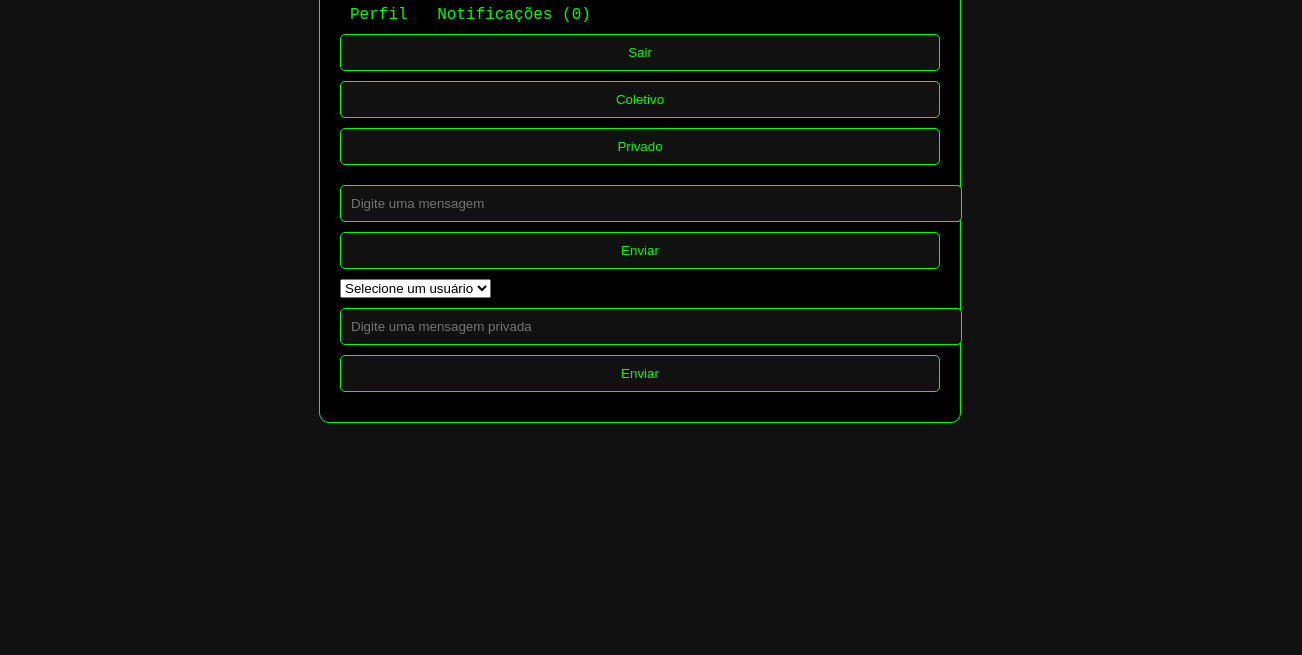
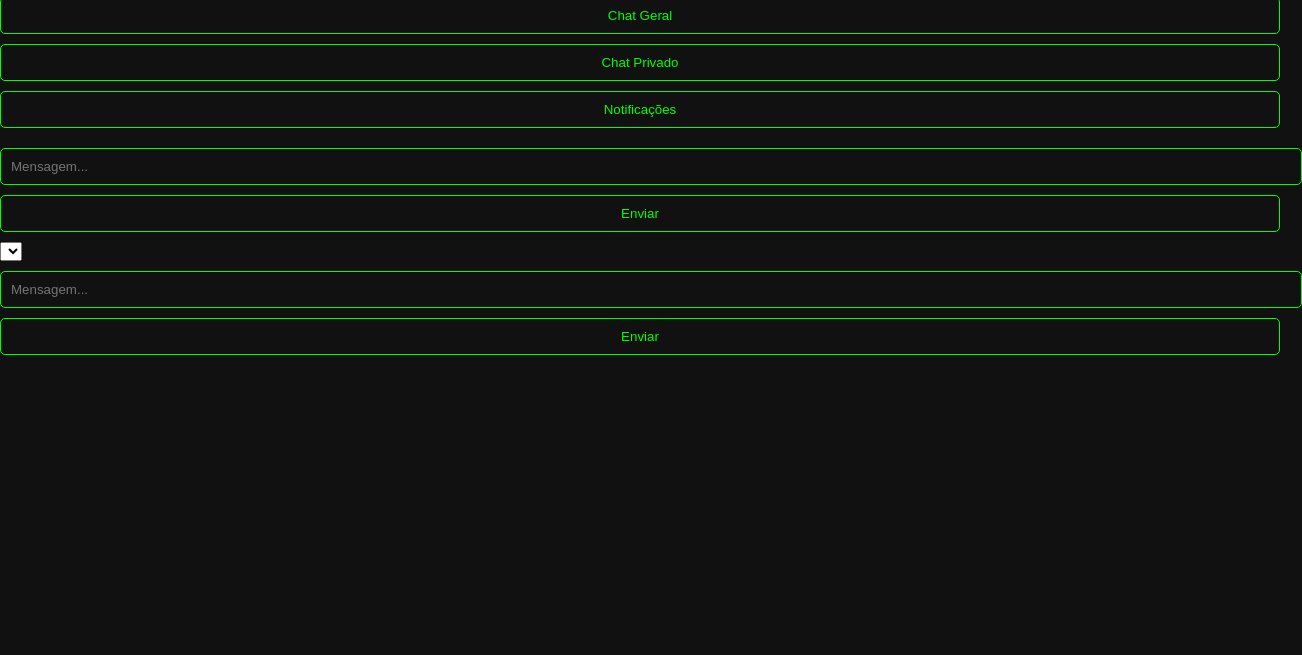
Before and after one commit to infolearnbald/NPL-DEVS, a plain HTML site: page chat.html in a window 1280 px wide. Shown: the part 145-800 px from the top of the page, 1302 px wide, since content can reach past the window. Drawn offline with Linux system fonts and the light colour scheme.

Commit message:
Update chat.html

```diff
--- a/chat.html
+++ b/chat.html
@@ -2,45 +2,41 @@
 <html lang="pt">
 <head>
 <meta charset="UTF-8">
-<meta name="viewport" content="width=device-width, initial-scale=1.0">
-<title>Chat NPL-DEVS</title>
+<title>NPL DEVS Chat</title>
 <link rel="stylesheet" href="style.css">
-<link rel="manifest" href="manifest.json">
 </head>
-<body>
-<div class="chat-container">
+<body class="bg">
 
 <header>
-        <h1>Chat da Equipa</h1>
-        <div class="header-links">
-            <a href="profile.html">Perfil</a>
-            <a href="notifications.html" id="notifLink">Notificações (<span id="notifCount">0</span>)</a>
+    <h2>NPL DEVS</h2>
+    <span id="notifCount" class="notif">0</span>
     <button id="logoutBtn">Sair</button>
-        </div>
 </header>
 
 <div class="tabs">
-        <button class="tabBtn active" data-tab="collective">Coletivo</button>
-        <button class="tabBtn" data-tab="private">Privado</button>
+    <button class="tabBtn active" data-tab="chatColetivo">Chat Geral</button>
+    <button class="tabBtn" data-tab="chatPrivado">Chat Privado</button>
+    <button class="tabBtn" data-tab="notificacoes">Notificações</button>
 </div>
 
-    <!-- Chat Coletivo -->
-    <div id="collective" class="tabContent active">
+<!-- CHAT GERAL -->
+<div id="chatColetivo" class="tabContent active">
     <div id="messages" class="messages"></div>
-        <input type="text" id="msg" placeholder="Digite uma mensagem">
+    <input id="msg" placeholder="Mensagem...">
     <button id="sendMsgBtn">Enviar</button>
 </div>
 
-    <!-- Chat Privado -->
-    <div id="private" class="tabContent">
-        <select id="privateSelect">
-            <option value="">Selecione um usuário</option>
-        </select>
+<!-- CHAT PRIVADO -->
+<div id="chatPrivado" class="tabContent">
+    <select id="privateSelect"></select>
     <div id="privateMessages" class="messages"></div>
-        <input type="text" id="privateMsg" placeholder="Digite uma mensagem privada">
+    <input id="privateMsg" placeholder="Mensagem...">
     <button id="sendPrivateBtn">Enviar</button>
 </div>
 
+<!-- NOTIFICAÇÕES -->
+<div id="notificacoes" class="tabContent">
+    <div id="notifList"></div>
 </div>
 
 <script type="module" src="main.js"></script>
```
Lines whose indentation alone changed are shown as unchanged.
